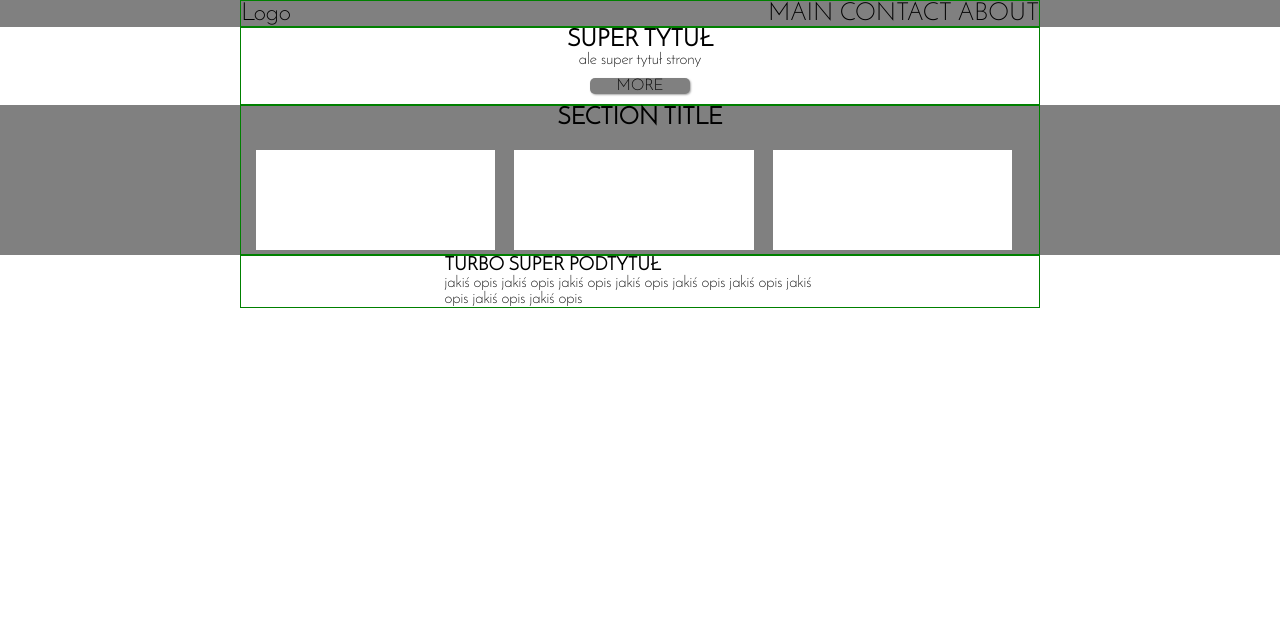
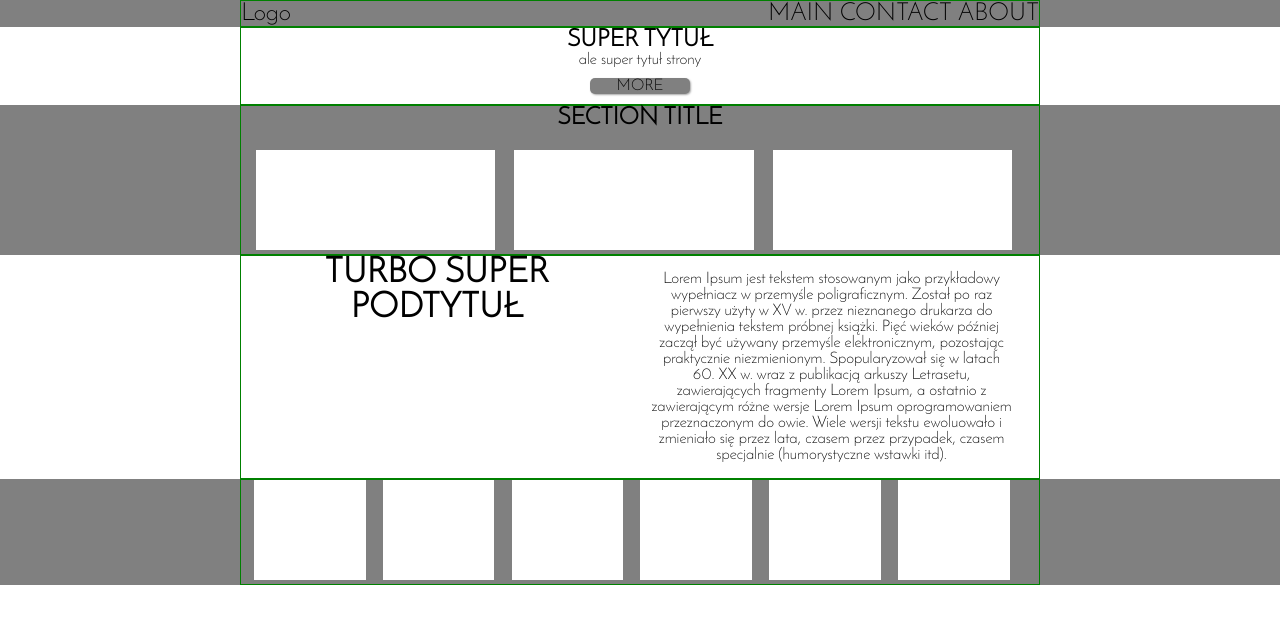
Before and after one commit to Luposodrom/simple-layout, a plain HTML site: page index.html in a window 1280 px wide. Drawn offline with Linux system fonts and the light colour scheme; files whose address does not match are found by name; a web font is replaced by a local one.

Commit message:
section with clients added

```diff
--- a/css/style.css
+++ b/css/style.css
@@ -99,8 +99,34 @@ body{
 }
 
 .box{
-	vertical-align:
+	vertical-align: top;
 	display: inline-block;
 	width: 49%;
 	margin: 0 auto;
+	text-align: center;
 }
+
+.description{
+	background-color: begie;
+
+}
+
+.box p{
+
+	padding: 15px;
+}
+
+.box h3{
+	text-align: center;
+	font-size: 35px;
+}
+
+.small-box{
+	display: inline-block;
+	width: 14%;
+	margin-left: 13px;
+}
+
+.our-clients{
+	background-color: grey;
+}
--- a/index.html
+++ b/index.html
@@ -47,22 +47,46 @@
      </div>
    </div>
  </section>
- <section>
+ <section class="description">
    <div class="main-width">
      <div class="box">
        <h3>TURBO SUPER PODTYTUŁ</h3>
-       <p>jakiś opis jakiś opis jakiś opis jakiś opis jakiś opis jakiś opis jakiś opis jakiś opis jakiś opis</p>
-
      </div>
      <div class="box">
+       <p>Lorem Ipsum jest tekstem stosowanym jako przykładowy wypełniacz w przemyśle poligraficznym. Został po raz pierwszy użyty w XV w. przez nieznanego drukarza do wypełnienia tekstem próbnej książki. Pięć wieków później zaczął być używany przemyśle elektronicznym, pozostając praktycznie niezmienionym. Spopularyzował się w latach 60. XX w. wraz z publikacją arkuszy Letrasetu, zawierających fragmenty Lorem Ipsum, a ostatnio z zawierającym różne wersje Lorem Ipsum oprogramowaniem przeznaczonym do owie. Wiele wersji tekstu ewoluowało i zmieniało się przez lata, czasem przez przypadek, czasem specjalnie (humorystyczne wstawki itd).
 
+
+</p>
      </div>
 
+   </div>
+ </section>
+ <section class="our-clients">
+   <div class="main-width">
+     <div class="small-box">
+       <div class="content-box"></div>
+     </div>
+     <div class="small-box">
+       <div class="content-box"></div>
+     </div>
+     <div class="small-box">
+       <div class="content-box"></div>
+     </div>
+     <div class="small-box">
+       <div class="content-box"></div>
+     </div>
+     <div class="small-box">
+       <div class="content-box"></div>
+     </div>
+     <div class="small-box">
+       <div class="content-box"></div>
+     </div>
    </div>
  </section>
 
 
 
 
+
 </body>
 </html>
```
